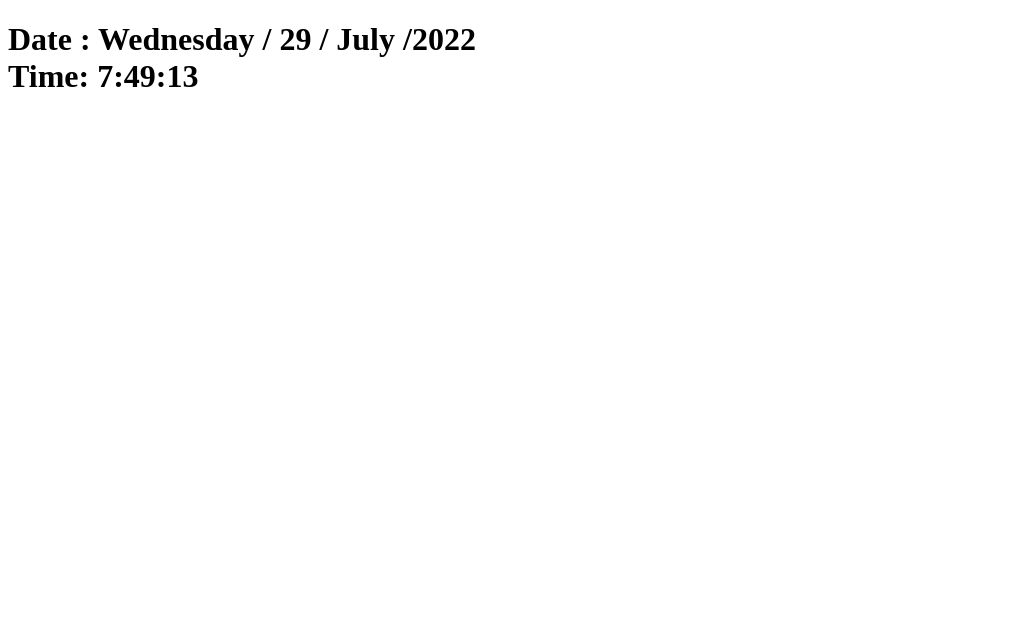
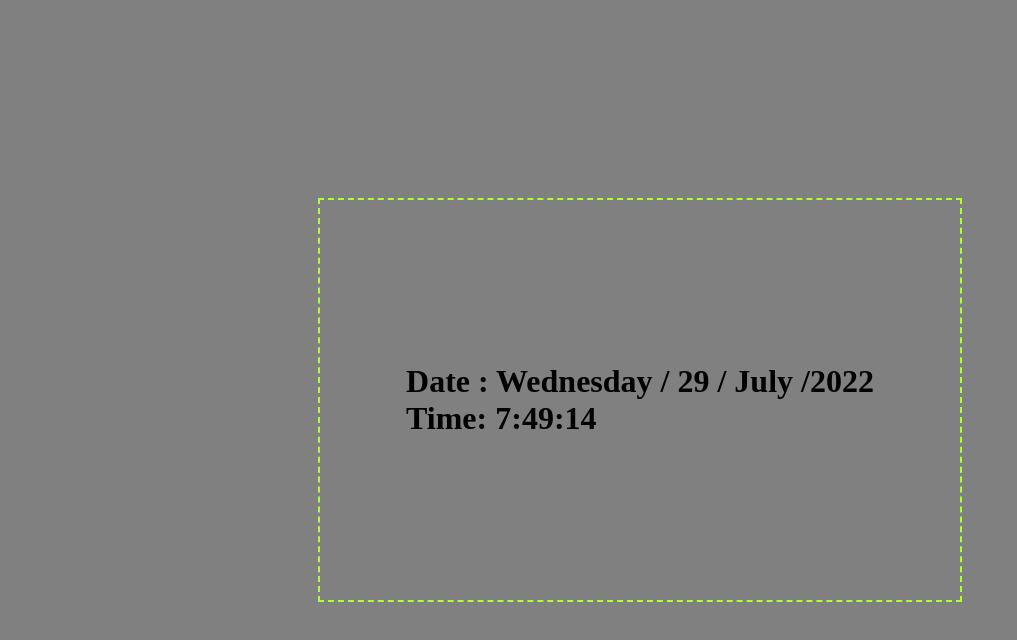
Before and after one commit to AqibYaseen/dateObject_repo, a plain HTML site: page index.html in a window 1280 px wide. Shown: the whole page, without its empty margins (0-1017 px from the left). Drawn offline with Linux system fonts and the light colour scheme.

Commit message:
center and background color

```diff
--- a/index.html
+++ b/index.html
@@ -10,7 +10,12 @@
 </head>
 
 <body>
-    <h1>0:00</h1>
+    <div id="wrapper">
+
+    <div id="container">
+        <h1>0:00</h1>
+    </div>
+    </div>
 
 
     <script src="./script.js"></script>
--- a/script.js
+++ b/script.js
@@ -10,7 +10,7 @@ function time(){
     // console.log(`Date : ${convertDay(currDate.getDay())} / ${currDate.getDate()} / ${convertMonth(currDate.getMonth()+1)} /${currDate.getFullYear()} `);
     // console.log(`Time : ${currDate.getHours()} : ${currDate.getMinutes()} : ${currDate.getSeconds()} : ${currDate.getMilliseconds()} `);
     h1.innerHTML= `Date : ${convertDay(currDate.getDay())} / ${currDate.getDate()} / ${convertMonth(currDate.getMonth()+1)} /${currDate.getFullYear()} <br/>
-                    Time: ${currDate.getHours()}:${currDate.getMinutes()}:${currDate.getSeconds()}`;
+                    Time: ${currDate.getHours()}:${currDate.getMinutes()}:${currDate.getSeconds()+1}`;
 
     setTimeout(time, 1000);
 
--- a/style.css
+++ b/style.css
@@ -0,0 +1,23 @@
+*{
+    margin: 0;
+    padding: 0;
+}
+#wrapper{
+    width: 100%;
+    height: 100vh;
+    background-color: grey;
+    display: flex;
+    align-items: center;
+    justify-content: center;
+}
+#container{
+    display: flex;
+    align-items: center;
+    flex-direction: column;
+    justify-content: center;
+    width: 50%;
+    height: 50vh;
+    /* background-color: gray; */
+    border: 2px dashed greenyellow;
+
+}
```
